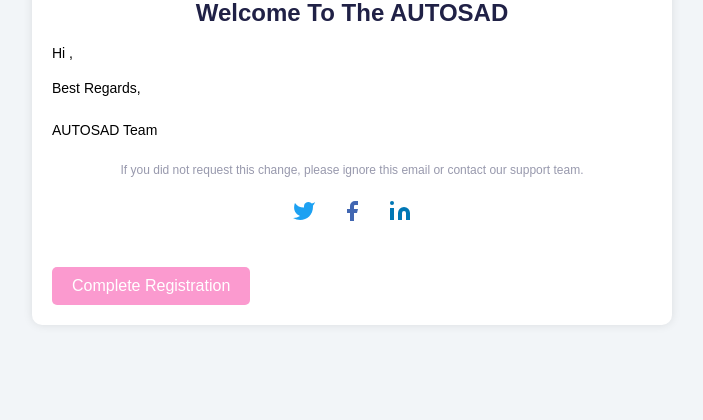
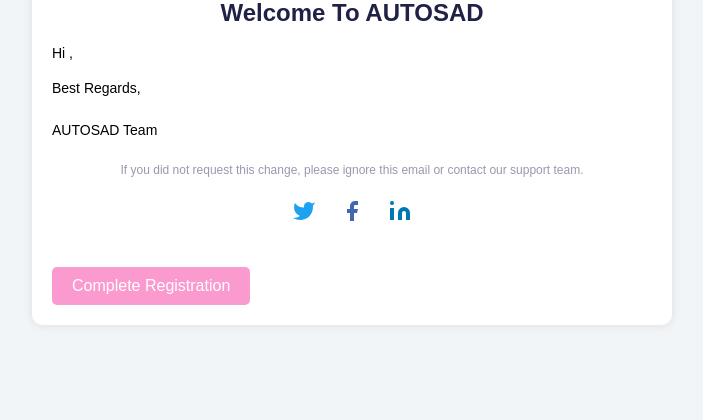
Before and after one commit to SultanMu/sendemail, a Django app: template mailer/templates/autosad-temp-email.html in a window 1280 px wide. Shown: the part 128-548 px from the top of the page, without its empty margins (288-991 px from the left). Run offline with Django 5.2, Linux system fonts and the light colour scheme; the template is opened without the code that fills it, so the values that code supplies are empty.

Commit message:
HTML template changes

```diff
--- a/mailer/templates/autosad-temp-email.html
+++ b/mailer/templates/autosad-temp-email.html
@@ -4,6 +4,7 @@
 <head>
     <meta charset="utf-8">
     <meta name="viewport" content="width=device-width, initial-scale=1.0">
+    <meta http-equiv="Content-Type" content="text/html charset=UTF-8">
     <title>AUTOSAD EMAIL TEMPLATE</title>
     <style>
         /* Inline styles are required for desired styling in Gmail */
@@ -92,7 +93,7 @@
             <img src="https://cdn.prod.website-files.com/66c36839ca7d2cc77fe28f90/66c36f3713fcce4c2cabf1c9_Logo.svg"
                 alt="AUTOSAD Logo">
         </div>
-        <h1>Welcome To The AUTOSAD</h1>
+        <h1>Welcome To AUTOSAD</h1>
         <p>Hi {{ name }},</p>
         <p>{{ message }}</p>
         <p>
```
Also changed, not shown: email_sender/urls.py (line endings or trailing spaces).
